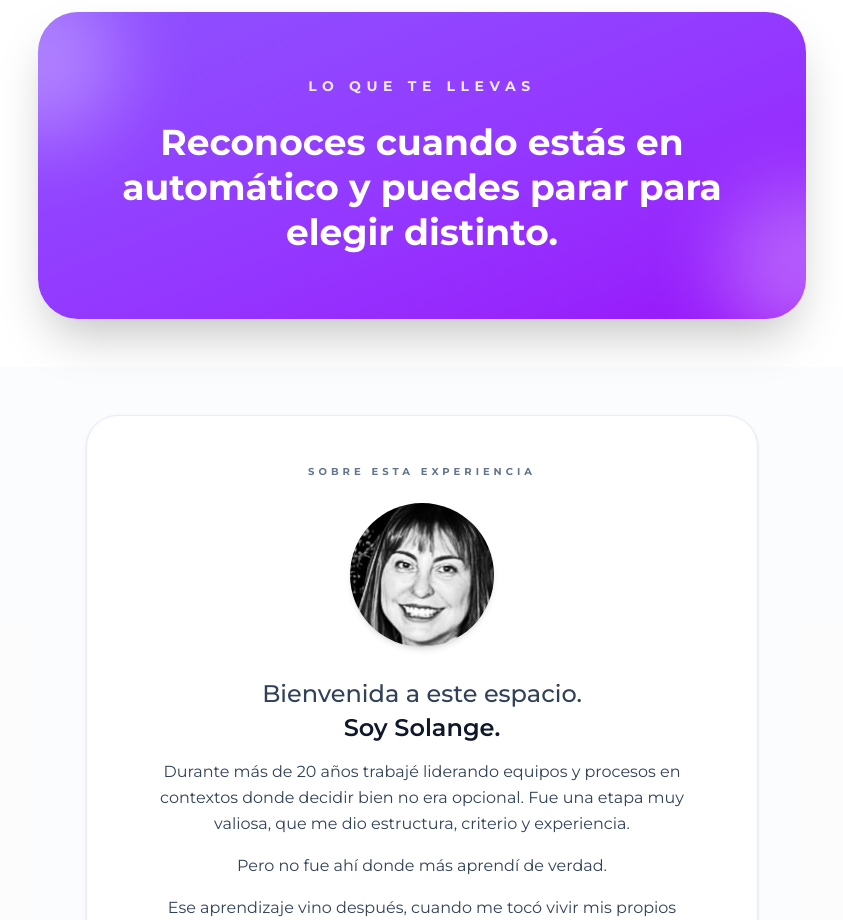
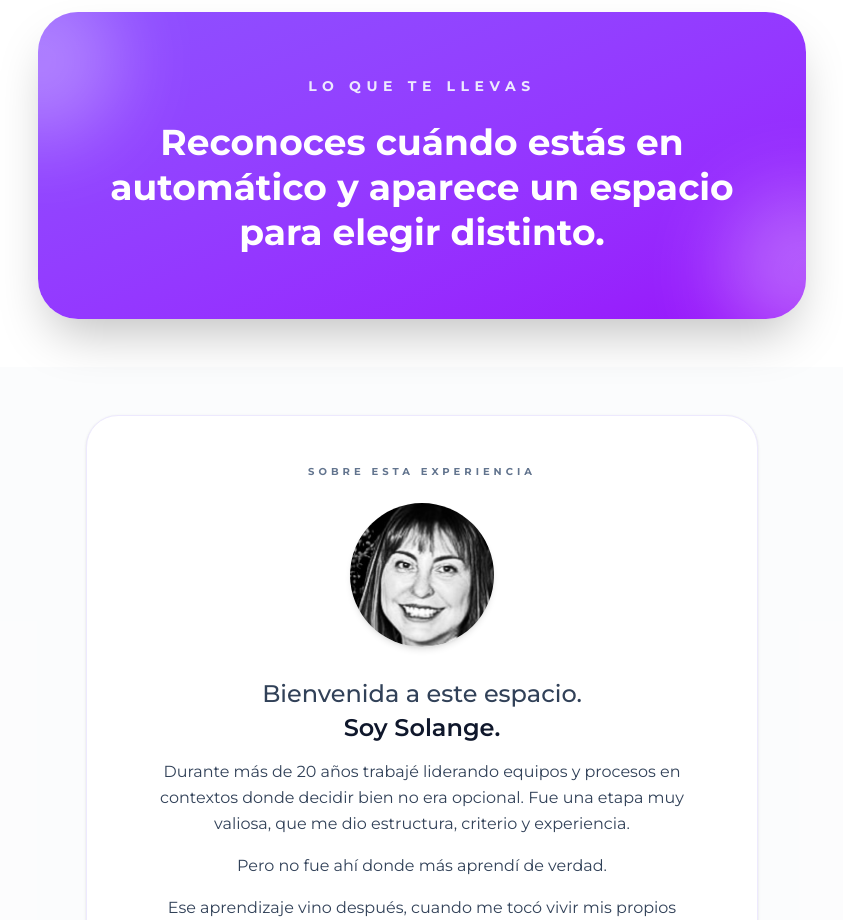
Before and after one commit to cursossolange/despierta-72h, a React (Vite) app: page / in a window 1280 px wide. Shown: the part 1920-2840 px from the top of the page, without its empty margins (218-1061 px from the left). Built offline with nearby package versions, Linux system fonts and the light colour scheme; no server answers.

Commit message:
Update LandingPage.tsx

```diff
--- a/src/components/LandingPage.tsx
+++ b/src/components/LandingPage.tsx
@@ -335,7 +335,7 @@ export default function LandingPage({ onPurchase }: LandingPageProps) {
                 Lo que te llevas
               </h3>
               <p className="text-2xl md:text-4xl font-black text-white leading-tight md:leading-tight max-w-2xl mx-auto">
-                Reconoces cuando estás en automático y puedes parar para elegir distinto.
+                Reconoces cuándo estás en automático y aparece un espacio para elegir distinto.
               </p>
             </div>
           </motion.div>
```
